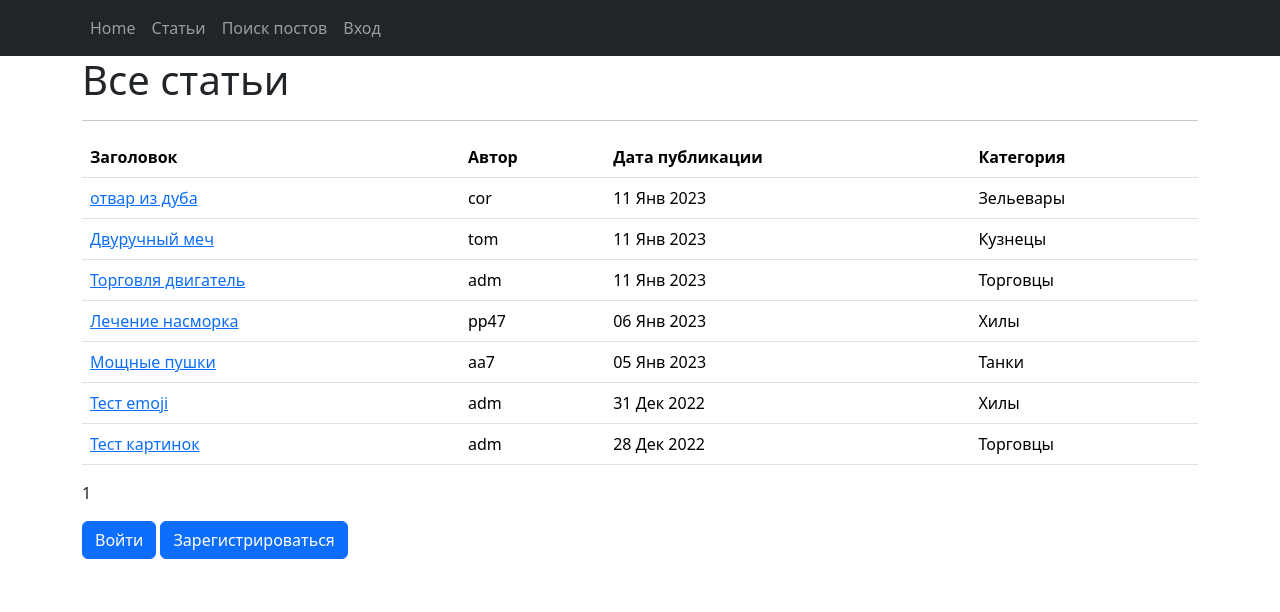
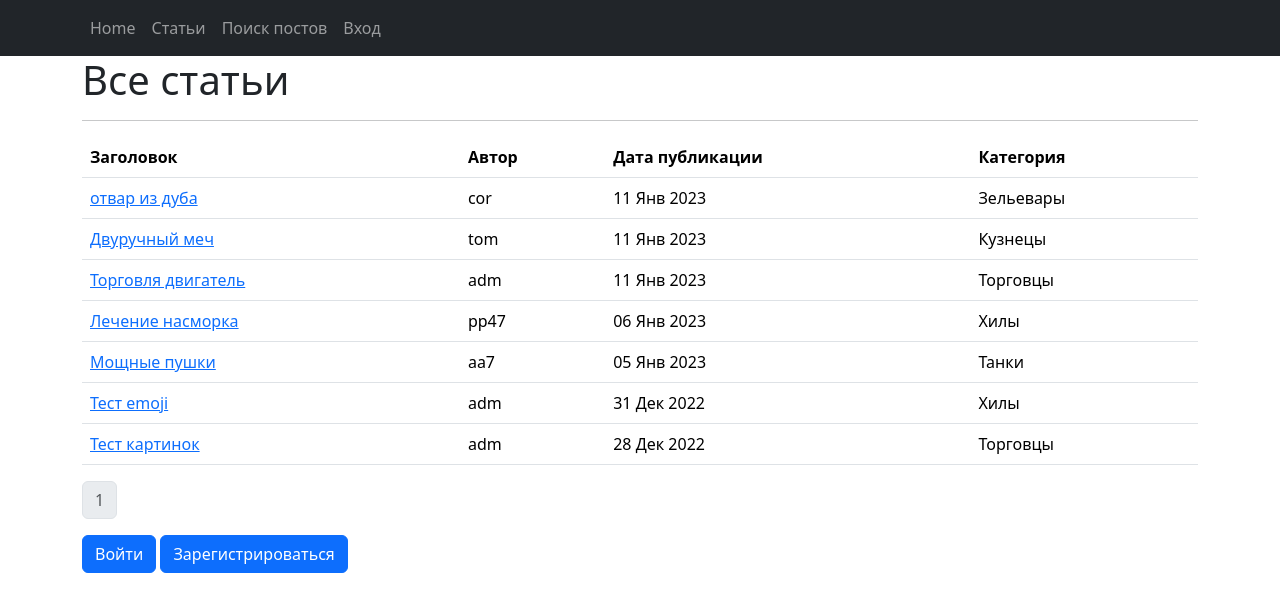
Before and after one commit to rom38/skf_d16, a Django app: page /articles/ in a window 1280 px wide. Shown: the top 612 px of the page. Run offline with Django 4.2, Linux system fonts and the light colour scheme; data comes from the database, SQL or seed files in the repository; both versions use the stored data as it was after the commit; parts of the project's set-up code (start-up, migrations or seed data) failed here and were passed over; some libraries are stand-ins or nearby versions.

Commit message:
correct templates

```diff
--- a/artboard/articles/views.py
+++ b/artboard/articles/views.py
@@ -74,18 +74,7 @@ class ArticleDetail(DetailView):
     model = Article
     # queryset = Article.objects.all()
     def get_context_data(self, **kwargs):
-        # test logger
-        logger.warning("Warning from view listview ")
-        # С помощью super() мы обращаемся к родительским классам
-        # и вызываем у них метод get_context_data с теми же аргументами,
-        # что и были переданы нам.
-        # В ответе мы должны получить словарь.
         context = super().get_context_data(**kwargs)
-        # К словарю добавим текущую дату в ключ 'time_now'.
-        # context['time_now'] = datetime.utcnow()
-        # Добавим ещё одну пустую переменную,
-        # чтобы на её примере рассмотреть работу ещё одного фильтра.
-        # context['next_sale'] = None
         user = self.request.user
         context['author_user'] = False
         if not user.is_anonymous and self.get_object().is_owner(user):
@@ -125,14 +114,10 @@ class ArticleList(ListView):
 
 
 class UserResponseCreate(LoginRequiredMixin, CreateView):
-    # Указываем нашу разработанную форму
     form_class = UserResponseForm
     # permission_required = ('articles.add_article',)
-    # модель статей
     model = UserResponse
-    # и новый шаблон, в котором используется форма.
     template_name = 'response_edit.html'
-    # raise_exception = True
 
     # автоматически делаем авторизованного пользователя автором
     def form_valid(self, form):
--- a/artboard/templates/list_articles.html
+++ b/artboard/templates/list_articles.html
@@ -39,26 +39,48 @@
 {# Добавляем пагинацию на страницу #}
 
 {# Информация о предыдущих страницах #}
+<ul class="pagination">
 {% if page_obj.has_previous %}
-    <a href="?page=1">1</a>
+    <li class="page-item">
+        <a href="?page=1" class="page-link">1</a>
+    </li>
     {% if page_obj.previous_page_number != 1 %}
-        ...
-        <a href="?page={{ page_obj.previous_page_number }}">{{ page_obj.previous_page_number }}</a>
+        <li class="page-item">
+                ...
+        </li>
+        <li class="page-item">
+            <a href="?page={{ page_obj.previous_page_number }}" class="page-link">
+                {{ page_obj.previous_page_number }}
+            </a>
+        </li>
     {% endif %}
 {% endif %}
 
 {# Информация о текущей странице #}
-{{ page_obj.number }}
-
+<li class="page-item disabled">
+    <a href="#" class="page-link">
+    {{ page_obj.number }}
+    </a>
+</li>
 {# Информация о следующих страницах #}
 {% if page_obj.has_next %}
-    <a href="?page={{ page_obj.next_page_number }}">{{ page_obj.next_page_number }}</a>
+    <li class="page-item">
+        <a href="?page={{ page_obj.next_page_number }}" class="page-link">
+            {{ page_obj.next_page_number }}
+        </a>
+    </li>
     {% if paginator.num_pages != page_obj.next_page_number %}
-        ...
-        <a href="?page={{ page_obj.paginator.num_pages }}">{{ page_obj.paginator.num_pages }}</a>
+        <li class="page-item">
+            ...
+        </li>
+        <li class="page-item">
+            <a href="?page={{ page_obj.paginator.num_pages }}" class="page-link">
+                {{ page_obj.paginator.num_pages }}
+            </a>
+        </li>
     {% endif %}
 {% endif %}
-
+</ul>
 {% else %}
     <!-- Если новостей нет, говорим, что новостей нет ;) -->
     <h2>Статей нет!</h2>
```
Also changed, not shown: artboard/templates/response_list.html (+6 -4 lines), artboard/db.sqlite3.
